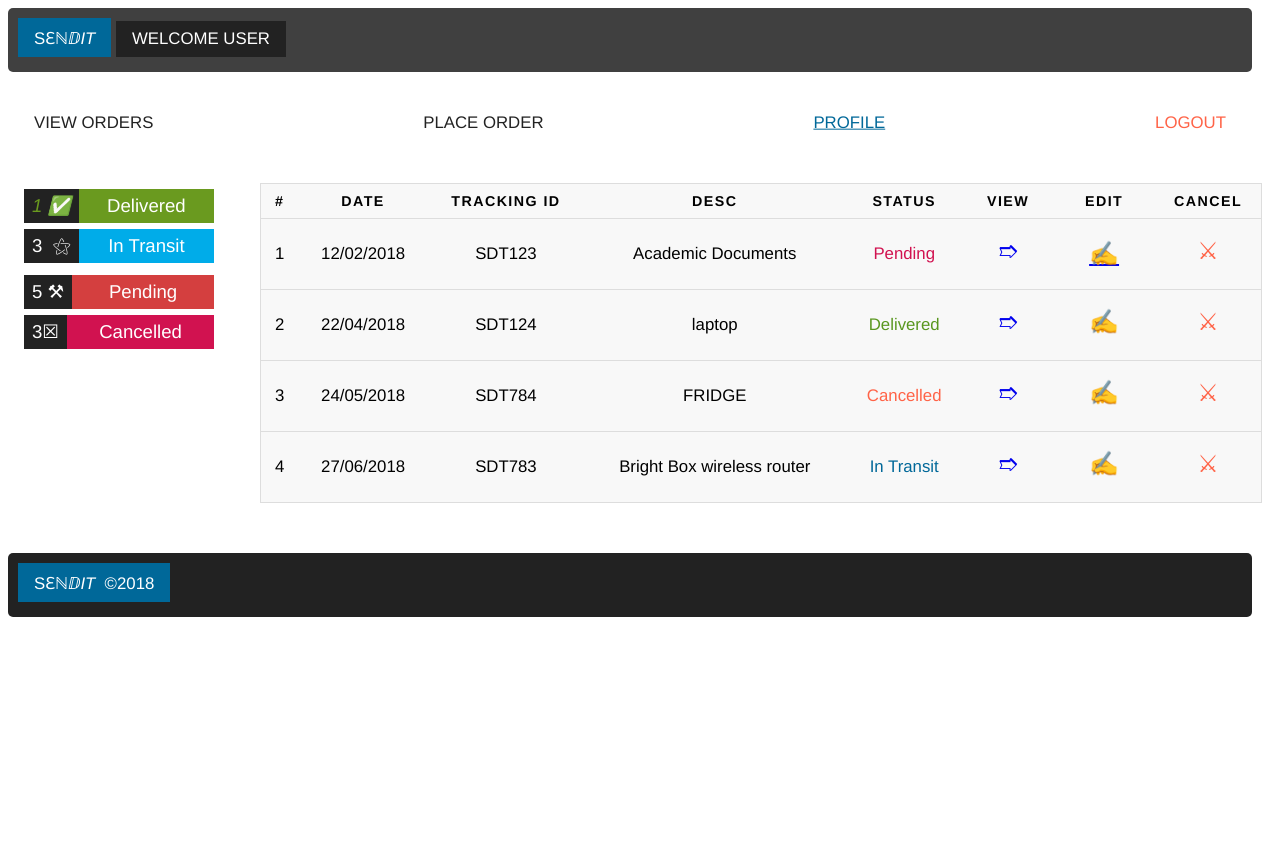
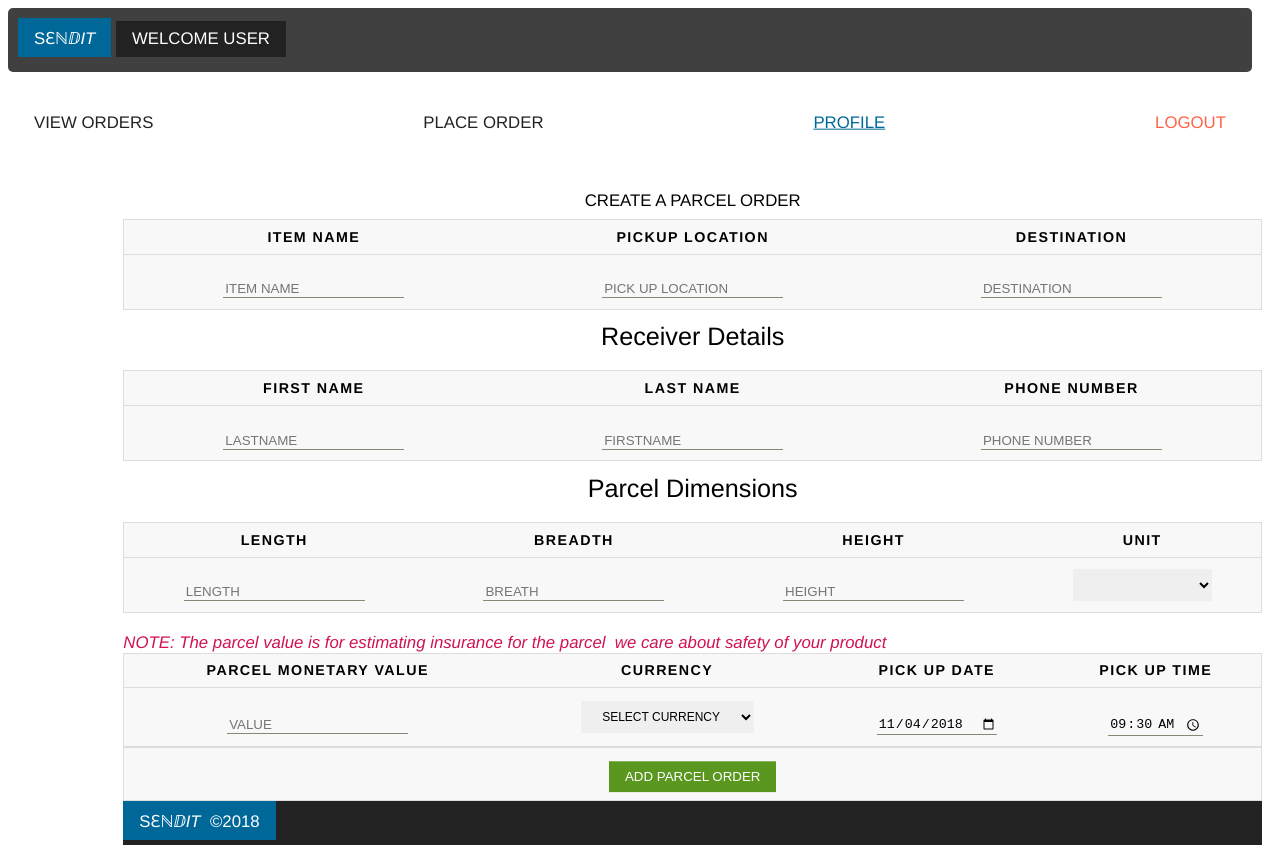
Before and after one commit to kalsmic/SendIT, a plain HTML site: page UI/place_order.html in a window 1280 px wide. Before the commit the page ends 800 px from the top, so only its background shows below. Drawn offline with Linux system fonts and the light colour scheme.

Commit message:
Creates create parcel delivery order page [ Finishes #161581087]

```diff
--- a/UI/place_order.html
+++ b/UI/place_order.html
@@ -34,95 +34,164 @@
   </nav>
 
 
-  <aside class="shake dashboard">
-    <div class="dash-items ldash">
 
-      <div class="bg-lgreen">
-        <span class='badge bg-black'><i class='text-lgreen'>1 &#9989;</i> </span> Delivered
-      </div>
-      <div class="bg-lblue">
-        <span class='badge bg-black '>3&nbsp; &#9885;</span>In Transit
-      </div>
-    </div>
-    <div class="dash-items rdash">
-
-      <div class="bg-lred">
-        <span class='badge bg-black'>5 ⚒</span> Pending
-      </div>
-      <div class="bg-orange">
-      <span class='badge bg-black'>3&#9746;</span>Cancelled
-      </div>
-    </div>
-  </aside>
 
   <main class="view_orders">
 
-    <table >
+    <label class='page_label btn btn-block'>create a parcel Order</label>
+
+       <form enctype="multipart/form-data">
+
+         <section class="location_details">
+
+           <table>
+
              <thead>
                <tr>
-            <th scope='col'>#</th>
-            <th scope='col'>DATE</th>
-            <th scope='col'>TRACKING ID</th>
-            <th scope='col'>DESC</th>
-            <th scope='col'>STATUS</th>
-            <th scope='col'>VIEW</th>
-            <th scope='col' >EDIT</th>
-            <th scope='col'>CANCEL</th>
+                 <th scope="col">ITEM NAME</th>
+                 <th scope="col">PICKUP LOCATION</th>
+                 <th scope="col">DESTINATION</th>
                </tr>
              </thead>
-       <tbody id='view_orders'>
+             <tbody>
              <tr>
-            <td scope='row' data-label='#'>1</td>
-            <td data-label='DATE'>12/02/2018</td>
-            <td data-label='TRACKING ID'>SDT123</td>
-            <td data-label='DECRIPTION'>Academic Documents</td>
-            <td data-label='STATUS' class="text-orange">Pending</td>
-            <td data-label='VIEW'><a href="view_order.html"
-               class=" btn btn-xlarge">&#10161;</a></td>
-            <td data-label='EDIT'><a href='edit_order.html'
-              class="bg-btn btn-xlarge">&#9997;</a></td>
-            <td data-label='CANCEL'><a class=" btn btn-xlarge text-red">
-              &#9876;</a></td>
+               <td scope='row' data-label='ITEM'><input type="text" name='item'
+                 class="input-control" placeholder="ITEM NAME">
+               </td>
+               <td scope='row' data-label='PICK UP LOCATION'> <input type='text'
+                  name='pick_up_location' placeholder="PICK UP LOCATION"
+                  class="input-control">
+               </td>
+               <td scope='row' data-label='DESTINATION'> <input type='text'
+                  name='destination' placeholder="DESTINATION"
+                 class="input-control">
+               </td>
              </tr>
+           </tbody>
+
+           </table>
+
+         </section>
+
+         <section class="receiver_details">
+
+           <table>
+             <caption>Receiver Details</caption>
+
+             <thead>
                <tr>
-              <td scope='row' data-label='#'>2</td>
-              <td data-label='DATE'>22/04/2018</td>
-              <td data-label='TRACKING ID'>SDT124</td>
-              <td data-label='DESCRIPTION'>laptop</td>
-              <td data-label='STATUS' class="text-green">Delivered</td>
-              <td data-label='VIEW'><a href="view_order.html"
-                class=" btn btn-xlarge">&#10161;</a></td>
-              <td data-label='EDIT'><a class=" btn btn-xlarge text-biege">&#9997;</a></td>
-              <td data-label='CANCEL'><a
-                class="btn btn-xlarge text-red">&#9876;</a></td>
+                 <th scope="col">FIRST NAME</th>
+                 <th scope="col">LAST NAME</th>
+                 <th scope="col">PHONE NUMBER</th>
                </tr>
+             </thead>
+
+             <tbody>
                <tr>
-              <td scope='row' data-label='#'>3</td>
-              <td data-label='DATE'>24/05/2018</td>
-              <td data-label='TRACKING ID'>SDT784</td>
-              <td data-label='DESCRIPTION'>FRIDGE</td>
-              <td data-label='STATUS' class="text-red">Cancelled</td>
-              <td data-label='VIEW'><a href="view_order.html"
-                class=" btn btn-xlarge">&#10161;</a></td>
-              <td data-label='EDIT'><a
-                class=" btn btn-xlarge text-biege">&#9997;</a></td>
-              <td data-label='CANCEL'><a
-                class=" btn btn-xlarge text-red">&#9876;</a></td>
+                 <td scope='row' data-label='FIRST NAME:'><input type='text'
+                    name='receiver_first_name' placeholder="LASTNAME"
+                    class="input-control">
+                 </td>
+                 <td scope='row' data-label='LAST NAME:'> <input type='text'
+                    name='receiver_last_name' placeholder="FIRSTNAME"
+                    class="input-control">
+                 </td>
+                 <td scope='row' data-label='PHONE NUMBER'> <input type='text'
+                    name='receiver_phone' placeholder="PHONE NUMBER"
+                     class="input-control">
+                 </td>
                </tr>
+             </tbody>
+
+           </table>
+         </section>
+         <section class="parcel_description">
+             <table>
+               <caption>Parcel Dimensions</caption>
+
+               <thead>
                  <tr>
-              <td scope='row' data-label='#'>4</td>
-              <td data-label='DATE'>27/06/2018</td>
-              <td data-label='TRACKING ID'>SDT783</td>
-              <td data-label='DESCRIPTION'>Bright Box wireless router</td>
-              <td class="text-blue">In Transit</td>
-              <td data-label='VIEW'><a href="view_order.html" class=" btn btn-xlarge">&#10161;</a></td>
-              <td data-label='EDIT'><a  class=" btn btn-xlarge text-biege">&#9997;</a></td>
-              <td data-label='CANCEL'><a
-                class=" btn btn-xlarge text-red">&#9876;</a></td>
+                   <th scope="col">LENGTH</th>
+                   <th scope="col">BREADTH</th>
+                   <th scope="col">HEIGHT</th>
+                   <th scope="col">UNIT</th>
+                 </tr>
+               </thead>
+               <tbody>
+                 <tr>
+
+                     <td data-label='LENGTH'>
+                         <input type="number" placeholder="LENGTH" name='item_length' min='0' class="input-control">
+                     </td>
+                     <td data-label='BREADTH'>
+                         <input type="number" name='item_breadth' class="input-control" min='0' placeholder="BREATH">
+                     </td>
+                     <td data-label='HEIGHT'>
+                         <input type="number" name='item_height' class="input-control" min='0' placeholder="HEIGHT">
+                     </td>
+                     <td data-label='UNIT'>
+                             <select name='length_unit' class="btn btn-small">
+                                 <option value=""></option>
+                                 <option value="1">Centimeters</option>
+                                 <option value="2">Inches</option>
+                                 <option value="3">foot</option>
+                             </select>
+                         </td>
                      </tr>
                    </tbody>
          </table>
-    </main>
+         <table>
+
+             <thead>
+               <br>
+                 <i class='text-orange'>NOTE: The parcel value is
+                    for estimating insurance for the parcel
+                 &nbsp;we care about safety of your product</i>
+               <br>
+               <tr>
+                   <th scope="col">PARCEL MONETARY VALUE</th>
+                   <th scope="col">CURRENCY</th>
+                   <th scope="col">PICK UP DATE</th>
+                   <th scope="col">PICK UP TIME</th>
+               </tr>
+             </thead>
+
+             <tbody>
+               <tr>
+                   <td data-label='VALUE'> <input type="number" name='item_value'
+                      class="input-control" min='0' placeholder="VALUE">
+                   <td data-label='CURRRENCY'>
+                       <select name='currency' class="btn btn-small">
+                           <option value="">select CURRENCY</option>
+                           <option value="1">USD</option>
+                           <option value="2">POUNDS</option>
+                           <option value="3">UGANDA SHIILLINGS</option>
+                       </select>
+                   </td>
+                   <td data-label="PICK UP DATE">
+                       <input type='date' name="pick_up_date"
+                        class="input-control" value="2018-11-04">
+                   </td>
+                   <td data-label="PICK UP TIME">
+                       <input type='time' name="pick_up_time"
+                       class="input-control" value="09:30">
+                   </td>
+               </tr>
+           </tbody>
+         </table>
+
+         <table>
+           <thead>
+           </thead>
+           <tbody>
+             <tr>
+                 <td data-aria=""> <input type='submit' name="btn-place_order"
+                    class="btn block bg-green text-white floating"
+                    value="ADD PARCEL ORDER"> </td>
+             </tr>
+             </tbody>
+           </table>
+         </form>
 
   <footer class="bg-black">
     <a class='btn bg-blue text-white' href="profile.html">
```
Lines whose indentation alone changed are shown as unchanged.
